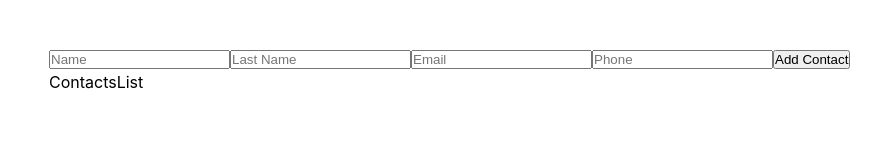
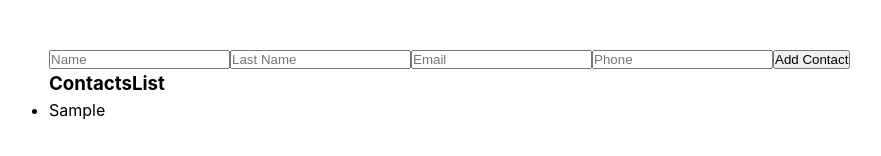
Before and after one commit to yosef-rezaie/contact, a React (Vite) app: page / in a window 1280 px wide. Both pictures are taken after typing "Sample", "Sample", "name@example.com", "5" into the empty fields and a click on the button "Add Contact". Shown: the part 156-312 px from the top of the page, without its empty margins (101-982 px from the left). Built offline with nearby package versions, Linux system fonts and the light colour scheme.

Commit message:
uuid added to contactlist.jsx

```diff
--- a/package.json
+++ b/package.json
@@ -11,7 +11,8 @@
   },
   "dependencies": {
     "react": "^18.3.1",
-    "react-dom": "^18.3.1"
+    "react-dom": "^18.3.1",
+    "uuid": "^10.0.0"
   },
   "devDependencies": {
     "@eslint/js": "^9.11.1",
--- a/src/components/Contacts.jsx
+++ b/src/components/Contacts.jsx
@@ -1,5 +1,6 @@
 import { useState } from "react";
 import ContactsList from "./ContactsList";
+import { v4 } from "uuid";
 
 const inputs = [
   { type: "text", name: "name", placeHolder: "Name" },
@@ -12,6 +13,7 @@
   const [alert, setAlert] = useState("");
   const [contacts, setContacts] = useState([]);
   const [contact, setContact] = useState({
+    id: "",
     name: "",
     lastName: "",
     email: "",
@@ -26,7 +28,6 @@
   };
 
   const addHandler = () => {
-    console.log(contact);
     if (
       !contact.name ||
       !contact.lastName ||
@@ -37,7 +38,8 @@
       return;
     }
     setAlert("");
-    setContacts([...contacts, contact]);
+    const newContact = { ...contact, id: v4() };
+    setContacts([...contacts, newContact]);
     setContact({
       name: "",
       lastName: "",
--- a/src/components/ContactsList.jsx
+++ b/src/components/ContactsList.jsx
@@ -1,6 +1,11 @@
-function ContactsList(props) {
+function ContactsList({contacts}) {
   return (
-    <div>ContactsList</div>
+    <div>
+      <h3>ContactsList</h3>
+      <ul>
+        {contacts.map(contact => <li key={contact.id}>{contact.name}</li>)}
+      </ul>
+    </div>
   )
 }
 
```
Also changed, not shown: 1 other file (tests, documents, lock files or other folders).
